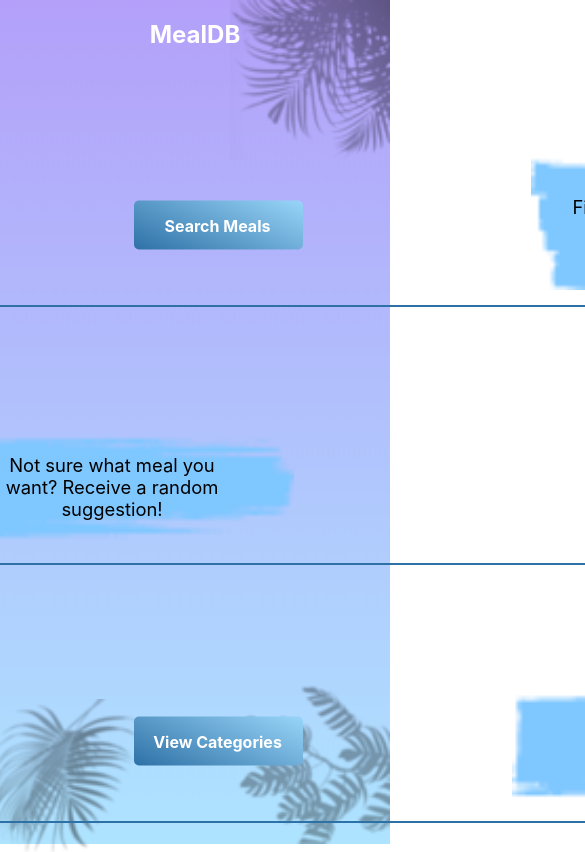
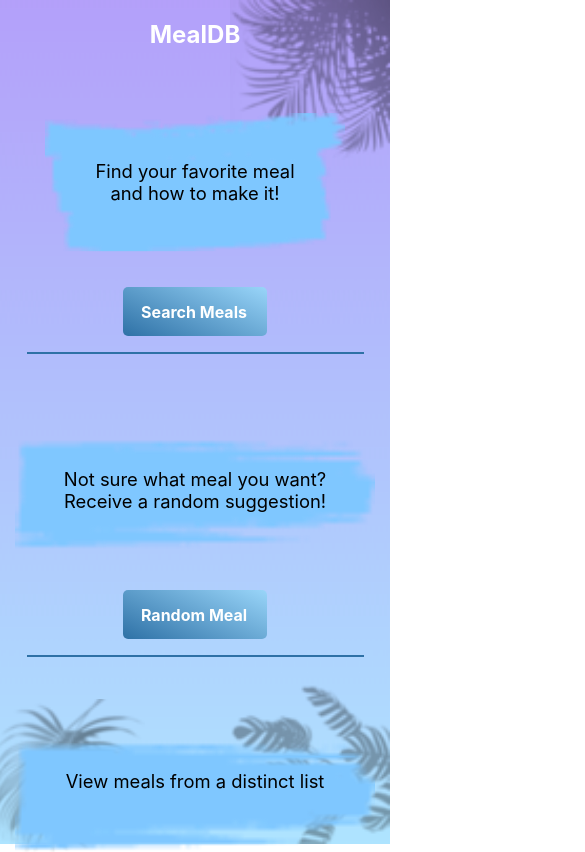
Before and after one commit to Cicada1105/meal-db, a React (Create React App) app: page /Home in a window 390 px wide. Shown: the top 852 px of the page, 585 px wide, since content can reach past the window. Built offline with nearby package versions, Linux system fonts and the light colour scheme.

Commit message:
Implemented proper responsiveness to the home page. Removed NavButton component style width; buttons should be styled with padding or explicitly on individual buttons.

```diff
--- a/src/router/components/home/row.jsx
+++ b/src/router/components/home/row.jsx
@@ -8,20 +8,20 @@
 import cardBg2 from '../../../resources/imgs/brush_stroke_2.png';
 
 function Row(props) {
-	const descriptionStyle = {
+	/*const descriptionStyle = {
 		position:"absolute",
 		top:"1.2rem",
 		width:"14rem"
-	}
+	}*/
 	return(
 		<div className={ styles.row }>
-			<div className={ styles.btnCont }>
+			<div className={ styles.cardCont }>
+				<img src={ props.imgNum === 1 ? cardBg1 : cardBg2 } className={ props.imgNum === 1 ? styles.cardBg1 : styles.cardBg2 } alt={ props.btn.text + ' description image background'} aria-hidden="true" />
+				<p>{props.descr}</p>
+			</div>
+			{/*<div className={ styles.btnCont }>*/}
 				<NavButton path={props.btn.path} text={props.btn.text} />
-			</div>
-			<div className={ styles.cardCont }>
-				<img src={ props.imgNum === 1 ? cardBg1 : cardBg2 } className={ props.imgNum === 1 ? styles.cardBg1 : styles.cardBg2 } alt="*Description Card*" />
-				<div style={descriptionStyle}>{props.descr}</div>
-			</div>
+			{/*{</div>}*/}
 		</div>
 	)
 }
--- a/src/router/components/home/style.module.css
+++ b/src/router/components/home/style.module.css
@@ -3,67 +3,64 @@
 	color:white;
 }
 .row {
-	position:relative;
-	width:50rem;
-	height:6rem;
-	padding-bottom:2rem;
+	display: flex;
+	flex-direction: column;
+	justify-content: space-between;
+	align-items: center;
+	width:min(60rem, 70%);
+	min-height:6rem;
+	padding:0 2rem 1rem;
 	margin: auto;
-	margin-top:8rem;
+	margin-top:4rem;
 	border-bottom: 2px solid rgb(46,113,166);
+
+	&:last-of-type {
+		margin-bottom: 6rem;
 	}
-.row > div {
-	position:relative;
-	height:100%;
-	display: inline-block;
+	&:nth-of-type(2), &:nth-of-type(3), &:nth-of-type(5) {
+		row-gap:1rem;
 	}
-/*		Odd Rows: button on left and card on right		*/
-.row:nth-of-type(odd) > div.btnCont {
-	float:left;
+	&:nth-of-type(1), &:nth-of-type(4) {
+		row-gap: 2rem;
 	}
-.row:nth-of-type(odd) > div.cardCont {
-	float:right;
+	& > a {
+		margin:0 2.5rem;
+		padding:15px 20px 14px 18px;
 	}
-/*		Even Rows: button on right and card on left		*/
-.row:nth-of-type(even) > div.btnCont {
-	float:right;
 }
-.row:nth-of-type(even) > div.cardCont {
-	float:left;
+.cardCont {
+	position: relative;
+	font-size:1.15rem;
+
+	& > p {
+		position: absolute;
+		top: 20%;
+		left: 50%;
+		width: 75%;
+		transform: translateX(-50%);
 	}
-div.btnCont {
-	width:188px;
-	margin:0 2.5rem;
 }
-/*div.btnCont > div {*/
-div.btnCont > a {
-	position:absolute;
-	top:50%;
-	width:131px;
-	padding:15px 20px 14px 18px;
-	transform: translateY(-50%);
+img {
+	&.cardBg1 {
+		width: 22.5rem;
 	}
-div.cardCont {
-	width: 15rem;
-	font-size:1.15rem;
-}
-.cardCont > img {
-	position:relative;
-}
-img.cardBg1 {
-	height: 150%;
-	top:-20%;
-}
-.row:nth-of-type(2) img.cardBg1 {
-	left:-3rem;
-}
-.row:nth-of-type(3) img.cardBg1, .row:nth-of-type(5) img.cardBg1 {
-	right:3rem;
-}
-img.cardBg2 {
-	width:125%;
-	top:-25px;
-	left:-12%;
-}
-img.cardBg2:first-of-type {
+	&.cardBg2 {
+		width: 18.75rem;
+
+		&:first-of-type {
 			transform:rotateX(180deg);
 		}
+	}
+}
+
+@media only screen and (min-width:992px) {
+	.row {
+		flex-direction: row;
+
+		&:nth-of-type(odd) {
+			& > a {
+				order: -1;
+			}
+		}
+	}
+}
--- a/src/static_components/static_style.module.css
+++ b/src/static_components/static_style.module.css
@@ -25,7 +25,7 @@
 	font-weight: bold;
 	border-radius:5px;
 	padding: 8px 10px 9px 10px;
-	width:100px;
+/*	width:100px;*/
 	text-decoration: none;
 }
 .imgCard {
```
Lines whose indentation alone changed are shown as unchanged.
